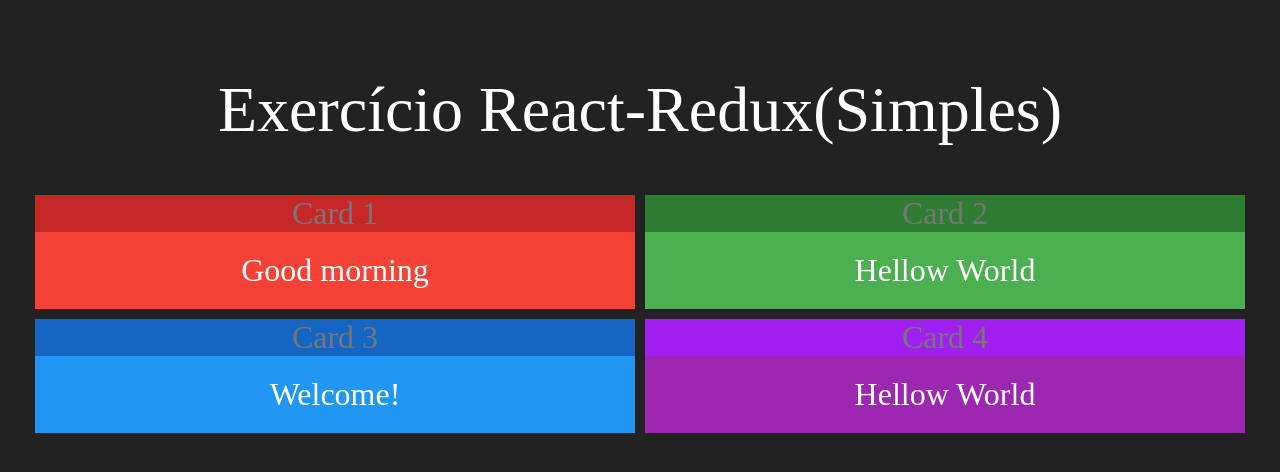
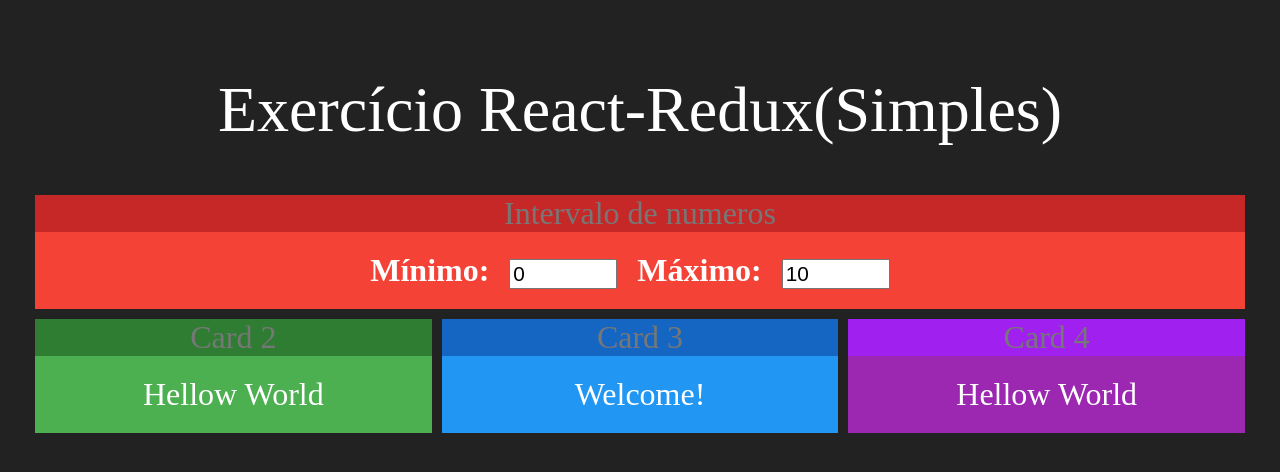
Before and after one commit to thiago-henrique-dev/react-gerenc-de-dados-redux, a React (Create React App) app: page / in a window 1280 px wide. Shown: the top 472 px of the page. Built offline with nearby package versions, Linux system fonts and the light colour scheme.

Commit message:
Componente Intervalo

```diff
--- a/src/App.js
+++ b/src/App.js
@@ -1,16 +1,17 @@
 import './App.css';
 import Card from './components/Card';
+import Intervalo from './components/Intervalo';
 
 function App() {
   return (
     <div className="App">
       <h1>Exercício React-Redux(Simples)</h1>
       <div className="linha">
-        <Card title="Card 1" red>Good morning</Card>
-        <Card title="Card 2" green>Hellow World</Card>
+        <Intervalo red></Intervalo>
 
       </div>
       <div className="linha">
+        <Card title="Card 2" green>Hellow World</Card>
         <Card title="Card 3" blue>Welcome!</Card>
         <Card title="Card 4" purple>Hellow World</Card>
 
--- /dev/null
+++ b/src/components/Intervalo.css
@@ -0,0 +1,8 @@
+.Intervalo input {
+    font-size: 1.3rem;
+    margin-left: 20px;
+    margin-right: 20px;
+    width: 100px;
+
+
+}
--- /dev/null
+++ b/src/components/Intervalo.jsx
@@ -0,0 +1,24 @@
+import './Intervalo.css'
+import React from 'react'
+import Card from './Card'
+
+const Intervalo = props => {
+    return (
+        <Card title="Intervalo de numeros" red>
+            <div className="Intervalo">
+                <span>
+                  <strong>Mínimo:</strong>
+                     <input type="number" value={0} readOnly/>
+                 </span>
+                 <span>
+                    <strong>Máximo:</strong>
+                     <input type="number" value={10} readOnly/>
+                 </span>
+            </div>
+
+
+        </Card>
+    )
+}
+
+export default Intervalo
```
Also changed, not shown: 1 other file (tests, documents, lock files or other folders).
